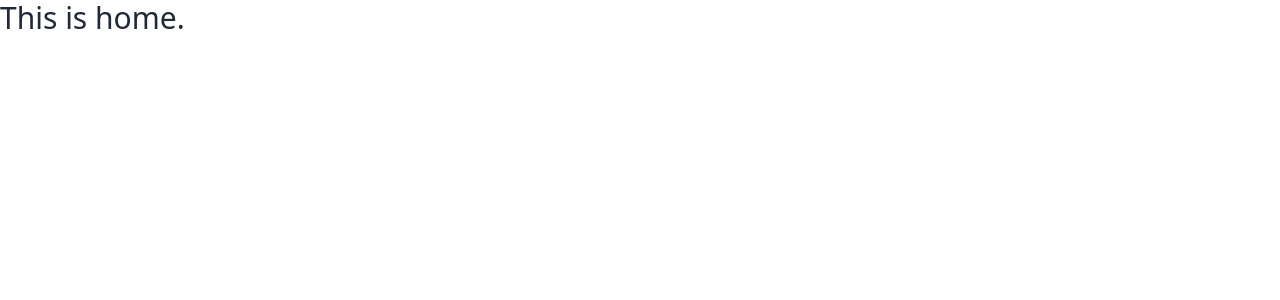
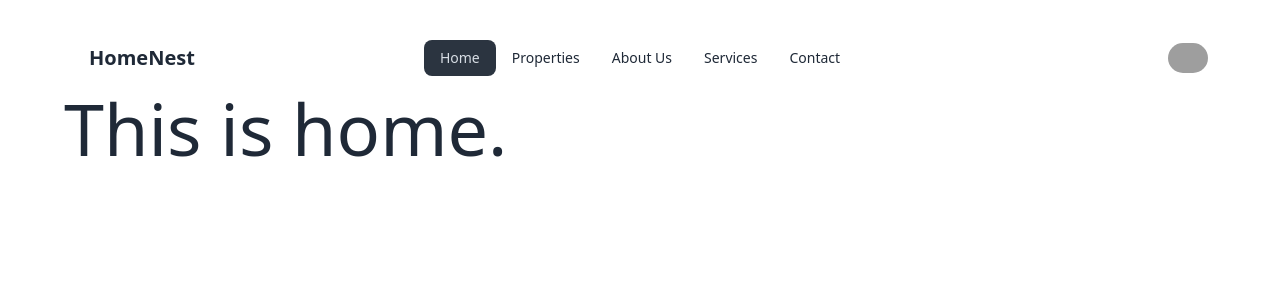
Before and after one commit to Sultana-Razia/real-estate, a React (Vite) app: page / in a window 1280 px wide. Shown: the top 300 px of the page. Built offline with nearby package versions, Linux system fonts and the light colour scheme; grey boxes are pictures that could not be loaded.

Commit message:
Navbar added

```diff
--- /dev/null
+++ b/src/Shared/Navbar/Navbar.jsx
@@ -0,0 +1,57 @@
+import { NavLink } from "react-router-dom";
+
+
+const Navbar = () => {
+
+    const navLinks = <>
+        <li><NavLink to='/'>Home</NavLink></li>
+        <li><NavLink to='/properties'>Properties</NavLink></li>
+        <li><NavLink to='/about'>About Us</NavLink></li>
+        <li><NavLink to='/services'>Services</NavLink></li>
+        <li><NavLink to='/contact'>Contact</NavLink></li>
+    </>
+
+    return (
+        <div className="navbar bg-base-100">
+            <div className="navbar-start">
+                <div className="dropdown">
+                    <div tabIndex={0} role="button" className="btn btn-ghost lg:hidden">
+                        <svg
+                            xmlns="http://www.w3.org/2000/svg"
+                            className="h-5 w-5"
+                            fill="none"
+                            viewBox="0 0 24 24"
+                            stroke="currentColor">
+                            <path
+                                strokeLinecap="round"
+                                strokeLinejoin="round"
+                                strokeWidth="2"
+                                d="M4 6h16M4 12h8m-8 6h16" />
+                        </svg>
+                    </div>
+                    <ul
+                        tabIndex={0}
+                        className="menu menu-sm dropdown-content bg-base-100 rounded-box z-[1] mt-3 w-52 p-2 shadow">
+                        {navLinks}
+                    </ul>
+                </div>
+                <a className="btn btn-ghost text-xl">HomeNest</a>
+            </div>
+            <div className="navbar-center hidden lg:flex">
+                <ul className="menu menu-horizontal px-1">
+                    {navLinks}
+                </ul>
+            </div>
+            <div className="navbar-end">
+                <div className="w-10">
+                    <img
+                        className="rounded-full"
+                        alt="Tailwind CSS Navbar component"
+                        src="https://img.daisyui.com/images/stock/photo-1534528741775-53994a69daeb.webp" />
+                </div>
+            </div>
+        </div>
+    );
+};
+
+export default Navbar;
--- a/src/layouts/Root.jsx
+++ b/src/layouts/Root.jsx
@@ -3,7 +3,7 @@
 
 const Root = () => {
     return (
-        <div>
+        <div className="w-[90%] mx-auto mt-6">
             <Outlet></Outlet>
         </div>
     );
--- a/src/pages/Home/Home.jsx
+++ b/src/pages/Home/Home.jsx
@@ -1,9 +1,11 @@
+import Navbar from "../../Shared/Navbar/Navbar";
 
 
 const Home = () => {
     return (
         <div>
-            <h2 className="text-3xl">This is home.</h2>
+            <Navbar></Navbar>
+            <h2 className="text-7xl">This is home.</h2>
         </div>
     );
 };
```
Also changed, not shown: 1 other file (tests, documents, lock files or other folders).
